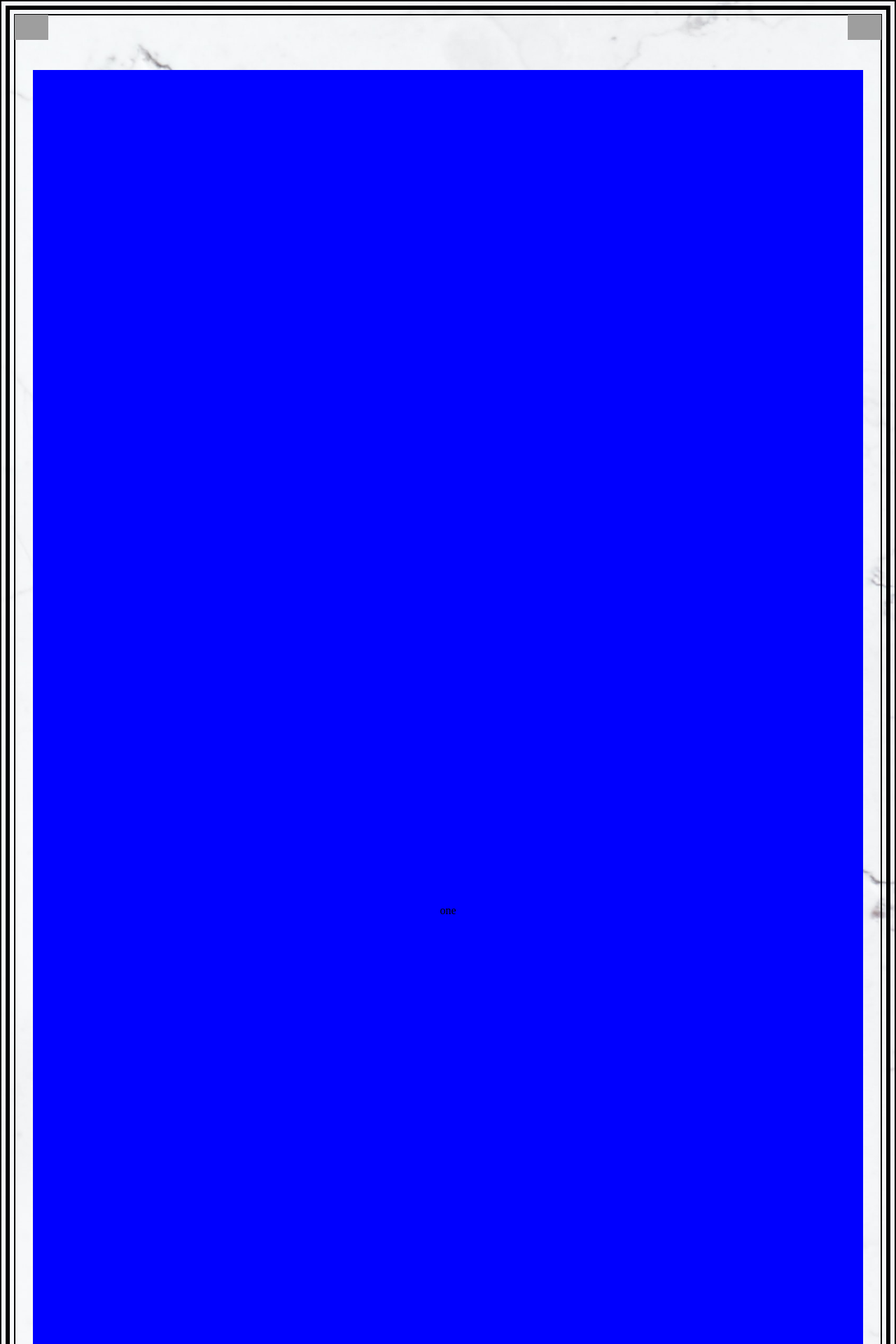
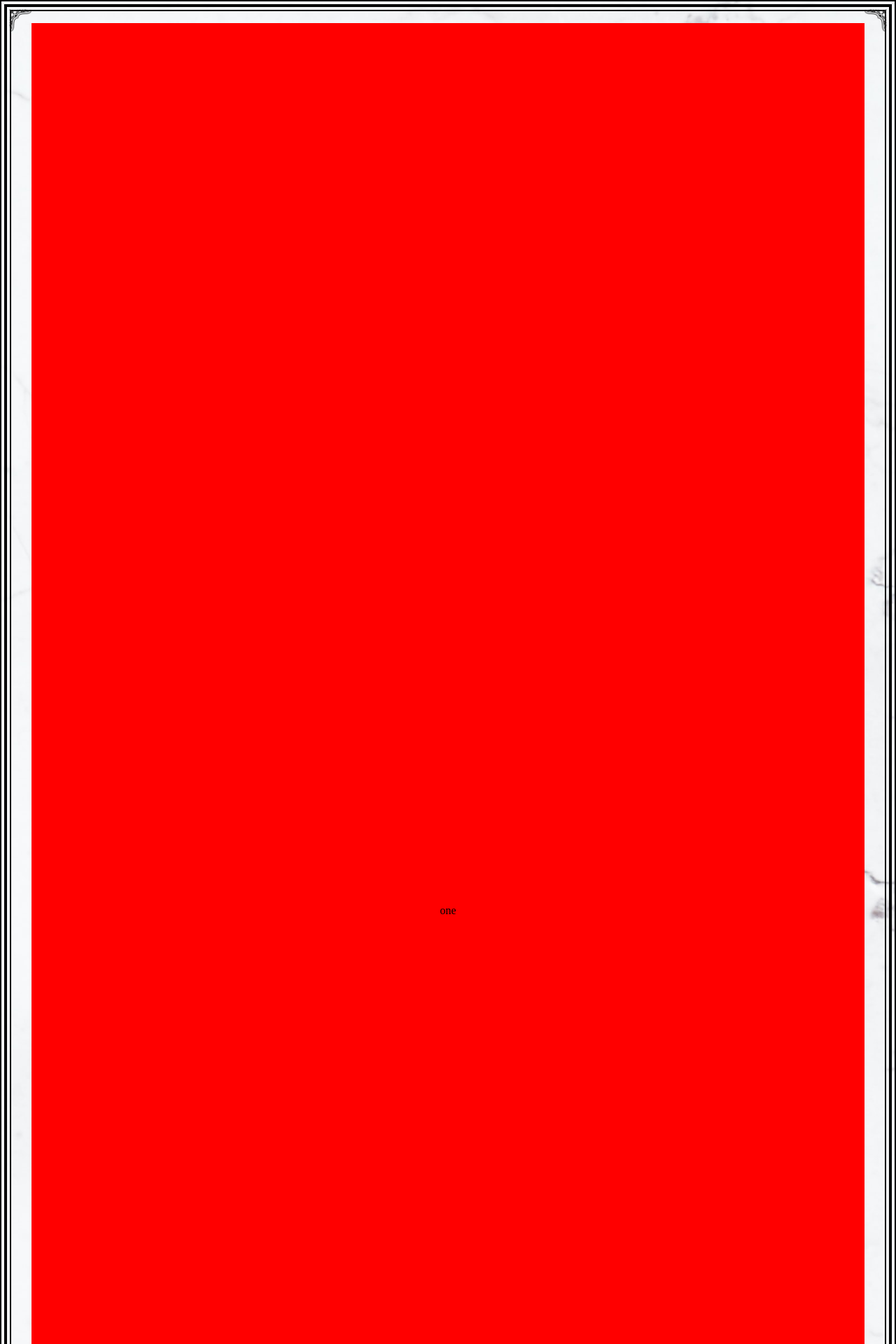
Before and after one commit to Chili718/camilleSite, a PHP site: page / in a window 1280 px wide. Shown: the top 1920 px of the page at 70% size. Run offline with PHP 8.4, Linux system fonts and the light colour scheme; some libraries are stand-ins or nearby versions; some web fonts are replaced; grey boxes are pictures that could not be loaded.

Commit message:
Start of Vertical Scroll

```diff
--- a/css/index.css
+++ b/css/index.css
@@ -4,7 +4,7 @@ Styling for the Home Page (index.php)
 
 html {
 
-
+  scrollbar-width: none;
 
 }
 
@@ -15,25 +15,53 @@ body {
   background-image: url(../images/background-light.png);
   background-attachment: fixed;
   margin: 0;
+  -ms-overflow-style: none;
+}
+
+body::-webkit-scrollbar {
+  display: none;
+}
+
+section{
+
+  scrollbar-width: none;
+
+}
+
+section::-webkit-scrollbar {
+  display: none;
+}
+
+.scroll-container{
+
+    /* scroll-snap-type: y mandatory;  */
+    overflow-y: hidden;
+    display: grid;
+    place-items: center;
+    scroll-behavior: smooth;
+
+}
+
+.scroll-container::-webkit-scrollbar{
+
+  display: none;
+
 }
 
 
+.scroll-item{
 
-
-
-
-section{
-
-  block-size: calc(94vh - 42px);
-  width: calc(96vw - 42px);
-  scroll-snap-align: center;
-  scroll-snap-stop: always;
+  block-size: calc(100vh - 64px);
+  width: calc(98vw - 64px);
+  /* scroll-snap-align: center;
+  scroll-snap-stop: always; */
 
   display: grid;
   place-items: center;
-  background-color: blue;
-  margin-top: calc(6vh + 42px);
-
+  background-color: red;
+  /* margin-top: calc(6vh + 42px); */
+  /* margin: calc(5vh + 9px) 0px; */
+  margin-top: 17px;
 
 }
 
@@ -59,35 +87,30 @@ Start of border
 .outer-border {
 	border: 2px solid black;
   /*height: 98%;*/
-  padding: 6px;
+  padding: 4px;
   margin: 0 auto;
 
   overflow-y: hidden;
 }
 
 .mid-border {
-    border: 6px solid black;
+    border: 4px solid black;
     /*height: 98%;*/
-    padding: 6px;
+    padding: 4px;
     margin: auto;
 }
 
 .inner-border {
 	position: relative;
 	border: 2px solid black;
-  height: calc(100vh - 42px);
-    scroll-snap-type: y mandatory;
-  overflow-y: scroll;
-  overflow-x: hidden;
-  display: grid;
-  place-items: center;
+  height: calc(100vh - 30px);
 }
 
 /* Decorations */
 .corner-decoration {
 	position: fixed;
-    width: 3em;
-    margin: 21px;
+    width: 2em;
+    margin: 13px;
 }
 
 
@@ -116,7 +139,17 @@ Start of border
 	-webkit-transform: scaleY(-1);
   	transform: scaleY(-1);
 }
+/*
+@keyframes scroll {
+  0% {
+    transform: translateY(0);
+  }
 
+  100% {
+    transform: translateY(-100%);
+  }
+}
+*/
 
 /**************************************************************************
 End of border start of media queries
@@ -127,7 +160,7 @@ End of border start of media queries
 
   .mid-border{
 
-    border: 3px solid var(--gold);
+    border: 3px solid;
 
   }
 
--- a/index.php
+++ b/index.php
@@ -24,8 +24,6 @@ session_start();
   <!-- jQuery -->
   <script src="https://ajax.googleapis.com/ajax/libs/jquery/1.11.0/jquery.min.js"></script>
 
-  <script type="text/javascript" src="js/linlout.js"></script>
-
   </script>
 
 </head>
@@ -34,21 +32,24 @@ session_start();
 
   <div class="outer-border">
     <div class="mid-border">
-      <div class="inner-border">
-        <img class="corner-decoration corner-left-top" src="images/corner-decoration.png"></img>
-        <img class="corner-decoration corner-right-top" src="images/corner-decoration.png"></img>
+      <div class="inner-border scroll-container" id='scroll-container'>
+        <img class="corner-decoration corner-left-top" src="images/cornerFlourish.png"></img>
+        <img class="corner-decoration corner-right-top" src="images/cornerFlourish.png"></img>
 
         <!-- Page Content -->
-        <section>one</section>
-        <section>two</section>
-        <section>three</section>
-        <section>four</section>
-        <section>five</section>
+        <div class="pageContent" id="pageContent">
 
+          <section class="scroll-item">one</section>
+          <section class="scroll-item">two</section>
+          <section class="scroll-item">three</section>
+          <section class="scroll-item">four</section>
+          <section class="scroll-item">five</section>
+
+        </div>
         <!-- page content -->
 
-        <img class="corner-decoration corner-right-bottom" src="images/corner-decoration.png"></img>
-        <img class="corner-decoration corner-left-bottom" src="images/corner-decoration.png"></img>
+        <img class="corner-decoration corner-right-bottom" src="images/cornerFlourish.png"></img>
+        <img class="corner-decoration corner-left-bottom" src="images/cornerFlourish.png"></img>
       </div>
     </div>
   </div>
@@ -57,6 +58,8 @@ session_start();
   <script type="module" src="https://unpkg.com/ionicons@5.5.2/dist/ionicons/ionicons.esm.js"></script>
   <script nomodule src="https://unpkg.com/ionicons@5.5.2/dist/ionicons/ionicons.js"></script>
 
+  <script type="text/javascript" src="js/swipe.js"></script>
+  <script type="text/javascript" src="js/scrollPage.js"></script>
 
 </body>
 
```
Also changed, not shown: js/scrollPage.js (added, +69 -0 lines), js/swipe.js (added, +96 -0 lines), images/cornerFlourish.png (added), 1 other file.
